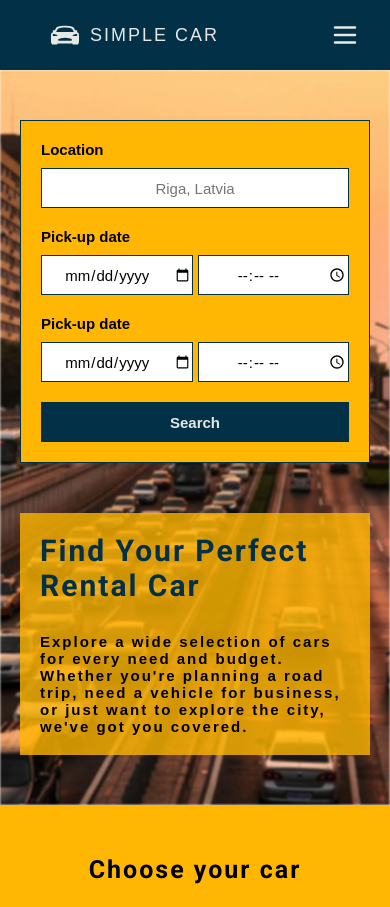
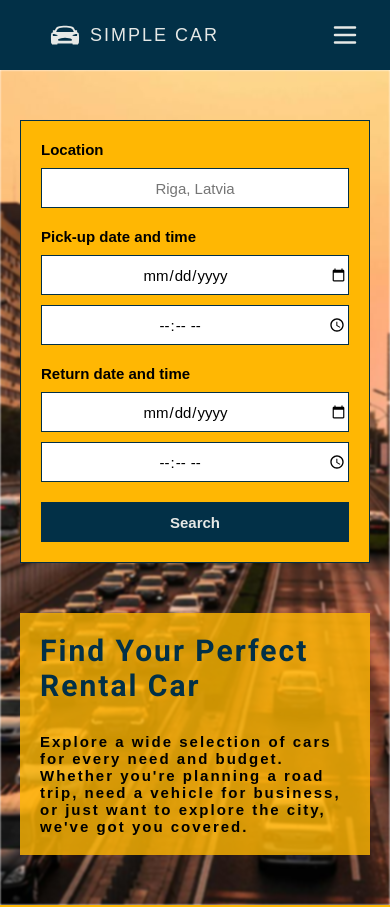
Before and after one commit to Raitis128/rent-car-app, a React (Vite) app: page / in a window 390 px wide. Shown: the top 907 px of the page. Built offline with nearby package versions, Linux system fonts and the light colour scheme.

Commit message:
Fix background-image for mobile version, fix hidden-navigation, fix date and time inputs for mobile version

```diff
--- a/src/components/Navigation/Navigation.component.tsx
+++ b/src/components/Navigation/Navigation.component.tsx
@@ -11,7 +11,10 @@ const Navigation = () => {
   const [isBurgerOpen, setBurgerOpen] = useState(false);
 
   const handleClick = () => {
+    const newBurgerState = !isBurgerOpen;
     setBurgerOpen(!isBurgerOpen);
+
+    document.body.style.overflow = newBurgerState ? "hidden" : "visible";
   };
 
   return (
--- a/src/components/NavigationLinks/NavigationLinks.styles.tsx
+++ b/src/components/NavigationLinks/NavigationLinks.styles.tsx
@@ -27,13 +27,12 @@ export const Links = styled.ul`
   &.hidden-links-show {
     display: flex;
     flex-direction: column;
-    min-height: 100vh;
-    height: 100%;
-    width: 100%;
+    width: 100vw;
+    height: 100vh;
+    position: fixed;
+    background-color: var(--third-color);
+    align-items: center;
     overflow: hidden;
-    position: fixed;
-    align-items: center;
-    background-color: var(--third-color);
     padding: 0;
 
     li {
--- a/src/components/Search/Search.styles.tsx
+++ b/src/components/Search/Search.styles.tsx
@@ -42,6 +42,10 @@ export const SearchContainer = styled.section`
     background-attachment: fixed;
     filter: blur(0.1rem);
     z-index: -1;
+
+    @media screen and (max-width: 1026px) {
+      background-attachment: scroll;
+    }
   }
 
   .text-container {
--- a/src/components/SearchForm/SearchForm.component.tsx
+++ b/src/components/SearchForm/SearchForm.component.tsx
@@ -55,7 +55,7 @@ const SearchForm = ({ onSubmit }: Props) => {
         {errors.location && <p className="error">{errors.location.message}</p>}
       </section>
       <section className="container">
-        <label htmlFor="pickup">Pick-up date</label>
+        <label htmlFor="pickup">Pick-up date and time</label>
         <section>
           <input {...register("pickupDate")} type="date" id="pickup" />
           <input {...register("pickupTime")} type="time" />
@@ -68,7 +68,7 @@ const SearchForm = ({ onSubmit }: Props) => {
         )}
       </section>
       <section className="container">
-        <label htmlFor="return">Pick-up date</label>
+        <label htmlFor="return">Return date and time</label>
         <section>
           <input {...register("returnDate")} type="date" id="return" />
           <input {...register("returnTime")} type="time" />
--- a/src/components/SearchForm/SearchForm.styles.tsx
+++ b/src/components/SearchForm/SearchForm.styles.tsx
@@ -6,7 +6,6 @@ export const SearchFormContainer = styled.form`
   flex-direction: column;
   justify-content: space-evenly;
   padding: 2rem;
-  max-width: 50rem;
   width: 100%;
   min-height: 20rem;
   height: 100%;
@@ -24,7 +23,11 @@ export const SearchFormContainer = styled.form`
       display: flex;
       justify-content: space-evenly;
       width: 100%;
-      gap: .5rem;
+      gap: 1rem;
+
+      @media screen and (max-width: 768px) {
+        flex-direction: column;
+      }
     }
 
     input {
@@ -33,6 +36,10 @@ export const SearchFormContainer = styled.form`
       text-align: center;
       border: 0.1rem solid var(--border-color);
       font-size: 1.5rem;
+
+      @media screen and (max-width: 768px) {
+        min-width: 95%;
+      }
     }
 
     label {
```
Also changed, not shown: src/App.css (line endings or trailing spaces), 2 other files (tests, documents, lock files or other folders).
